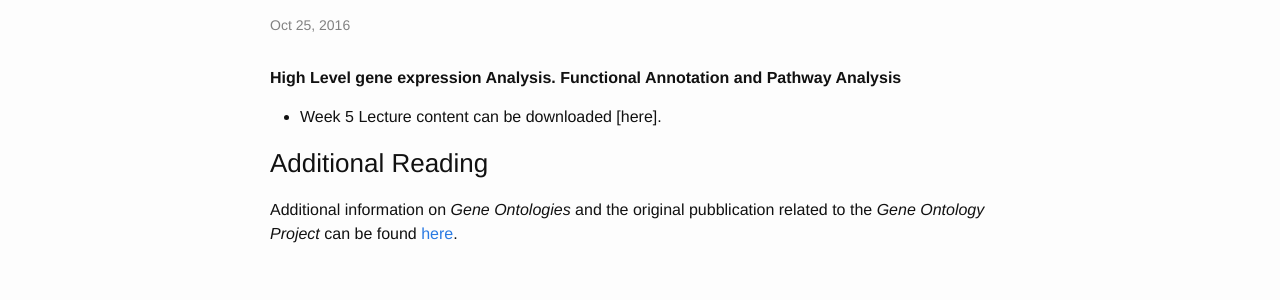
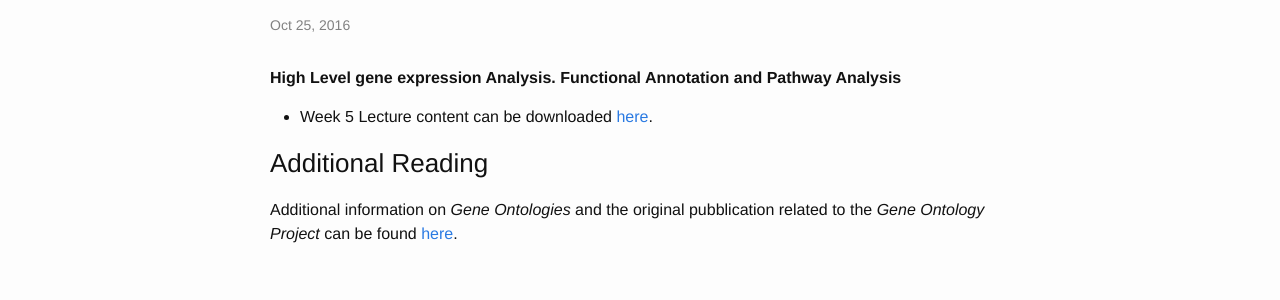
Before and after one commit to sods/bioinformatics, a Jekyll site: the page built from _posts/2016-10-25-week-5-functional-annotation-and-pathway-analysis.md, in a window 1280 px wide. Shown: the part 480-780 px from the top of the page. Built offline with Jekyll 4.4.1, drawn with Linux system fonts in a browser that asks for light colours; comment, search, counter and statistics services are not loaded; part of the change alters nothing that is shown.

```diff
--- a/_posts/2016-10-25-week-5-functional-annotation-and-pathway-analysis.md
+++ b/_posts/2016-10-25-week-5-functional-annotation-and-pathway-analysis.md
@@ -9,7 +9,7 @@ tagline: High Level gene expression Analysis. Functional Annotation and Pathway
 ---
 
 
-* Week 5 Lecture content can be downloaded [here].
+* Week 5 Lecture content can be downloaded [here](http://opendsi.cc/bioinformatics/assets/Lecture_Wk5.pdf).
 
 ### Additional Reading
 
```
